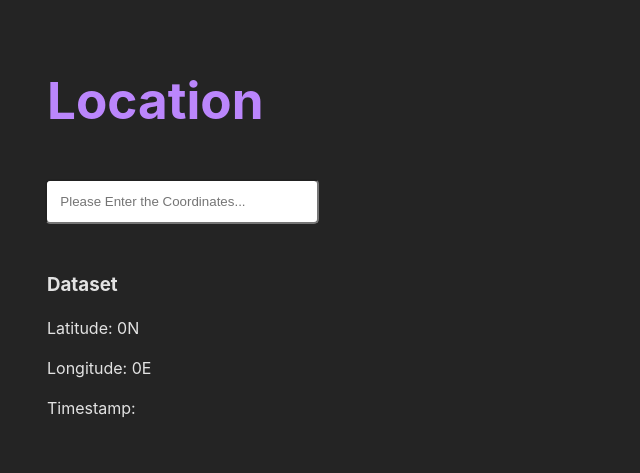
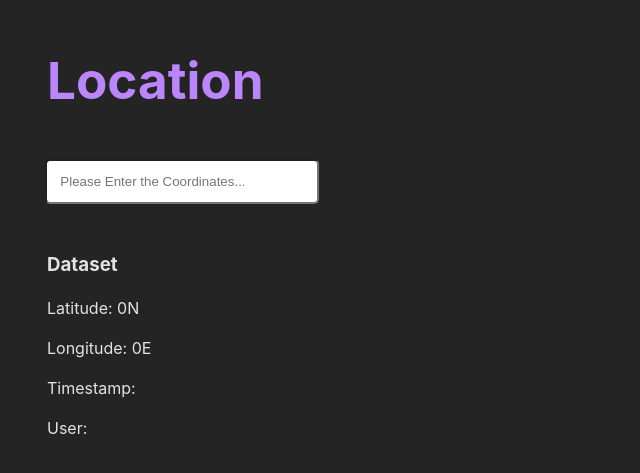
Before and after one commit to srivcodes/location, a React (Vite) app: page / in a window 1280 px wide. Shown: the part 163-636 px from the top of the page, without its empty margins (0-640 px from the left). Built offline with nearby package versions, Linux system fonts and the light colour scheme; no server answers.

Commit message:
feature: rendering the dataset as in latitude, longitude, timestamp and user from the given API

```diff
--- a/src/App.jsx
+++ b/src/App.jsx
@@ -5,11 +5,22 @@ import 'leaflet/dist/leaflet.css';
 
 import { fetchData } from './service';
 
-
 function App() {
   const [data, setData] = useState([]);
   const [latitude, setLatitude] = useState(0);
   const [longitude, setLongitude] = useState(0);
+  const [cordinates, setCordinates] = useState('');
+
+  const timestamp = data?.features?.map((feature) => {
+    return feature.properties.timestamp;
+  });
+
+  const user = data?.features?.map((feature) => {
+    return feature.properties.user;
+  });
+
+  console.log(cordinates);
+  // setCordinates('');
 
   useEffect(() => {
     navigator.geolocation.getCurrentPosition(async (position) => {
@@ -28,17 +39,19 @@ function App() {
 
   return (
     <div className="App">
-      <div className='Content'>
+      <div className="Content">
         <h1>Location</h1>
         <input
           className="input-field"
+          onChange = {e => setCordinates(e.target.value)}
           placeholder="Please Enter the Coordinates..."
         ></input>
         <div>
           <h3>Dataset</h3>
           <p>Latitude: {latitude}N</p>
           <p>Longitude: {longitude}E</p>
-          <p>Timestamp: </p>
+          <p>Timestamp: {timestamp}</p>
+          <p>User: {user}</p>
         </div>
       </div>
       {latitude > 0 && longitude > 0 && (
```
Lines whose indentation alone changed are shown as unchanged.
